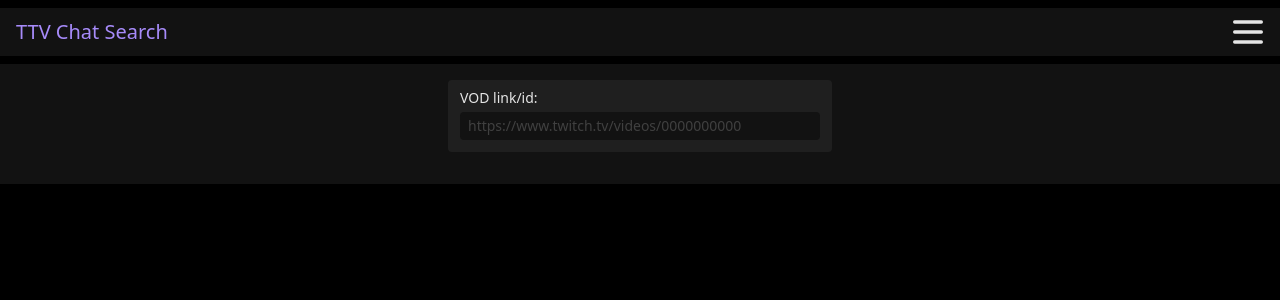
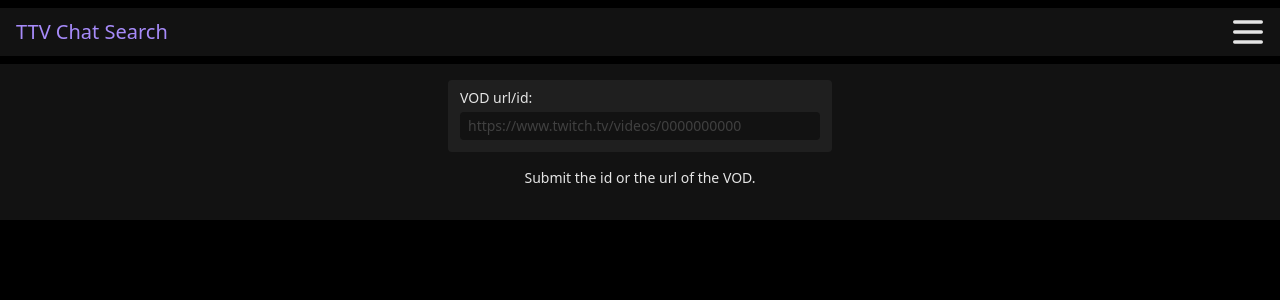
Before and after one commit to sz-sebestyen/ttv-chat-search, a React (Create React App) app in the folder frontend/: page / in a window 1280 px wide. Shown: the top 300 px of the page. Built offline with nearby package versions, Linux system fonts and the light colour scheme; no server answers.

Commit message:
Add small style changes

```diff
--- a/frontend/src/components/UI/InputWithLabel.jsx
+++ b/frontend/src/components/UI/InputWithLabel.jsx
@@ -4,7 +4,7 @@ import Input from "./Input";
 const InputWithLabel = forwardRef(
   ({ id, label, invalidMessage = "", ...rest }, ref) => {
     return (
-      <div className="flex flex-col bg-surface rounded px-3 py-2 mx-auto mb-4 max-w-sm">
+      <div className="flex flex-col bg-surface rounded px-3 py-2 mx-auto mb-2 max-w-sm">
         <Input ref={ref} id={id} {...rest} />
 
         <label htmlFor={id} className="text-sm mb-1">
--- a/frontend/src/components/UI/SearchTerm.jsx
+++ /dev/null
@@ -1,13 +0,0 @@
-import React from "react";
-
-function SearchTerm({ term }) {
-  return (
-    <div className="flex justify-between p-1">
-      <span>{term}</span>
-
-      <button>View</button>
-    </div>
-  );
-}
-
-export default SearchTerm;
--- a/frontend/src/components/UI/index.js
+++ b/frontend/src/components/UI/index.js
@@ -1,6 +1,5 @@
 import Input from "./Input";
 import InputWithLabel from "./InputWithLabel";
-import SearchTerm from "./SearchTerm";
 import ChatComment from "./ChatComment";
 
-export { Input, InputWithLabel, SearchTerm, ChatComment };
+export { Input, InputWithLabel, ChatComment };
--- a/frontend/src/index.css
+++ b/frontend/src/index.css
@@ -614,6 +614,11 @@ video {
   margin-right: auto;
 }
 
+.my-2 {
+  margin-top: 0.5rem;
+  margin-bottom: 0.5rem;
+}
+
 .mb-2 {
   margin-bottom: 0.5rem;
 }
@@ -628,6 +633,10 @@ video {
 
 .mb-1 {
   margin-bottom: 0.25rem;
+}
+
+.box-content {
+  box-sizing: content-box;
 }
 
 .block {
--- a/frontend/src/pages/Chat.jsx
+++ b/frontend/src/pages/Chat.jsx
@@ -95,7 +95,7 @@ function Chat() {
 
   return (
     <div className="bg-background flex-auto flex flex-col">
-      <div className="flex bg-surface">
+      <div className="flex bg-surface py-2">
         <button
           className="text-xs px-4"
           onClick={history.goBack}
@@ -111,7 +111,7 @@ function Chat() {
         id="canvas"
         height={canvas_height}
         width={canvas_width}
-        className="w-full flex-0 border-b-4 border-b-surface"
+        className="w-full flex-0 border-b-4 border-b-surface cursor-pointer"
         onClick={scrollToComment}
       ></canvas>
 
@@ -125,6 +125,7 @@ function Chat() {
           <ChatComment
             vodId={id}
             comment={comment}
+            key={comment._id}
             style={{
               scrollMargin: `${(() => {
                 const listbox = commentListRef.current?.getBoundingClientRect();
--- a/frontend/src/pages/Home.jsx
+++ b/frontend/src/pages/Home.jsx
@@ -46,9 +46,13 @@ function Home() {
         onChange={storeInput}
         spellCheck="false"
         placeholder="https://www.twitch.tv/videos/0000000000"
-        label="VOD link/id:"
-        invalidMessage="Must be either the link or the id of the vod."
+        label="VOD url/id:"
+        invalidMessage="Must be either the url or the id of the vod."
       />
+
+      <div className="text-sm text-center p-2 my-2">
+        Submit the id or the url of the VOD.
+      </div>
 
       {vodInfo && <VodInfoPreview {...{ vodInfo }} />}
 
```
